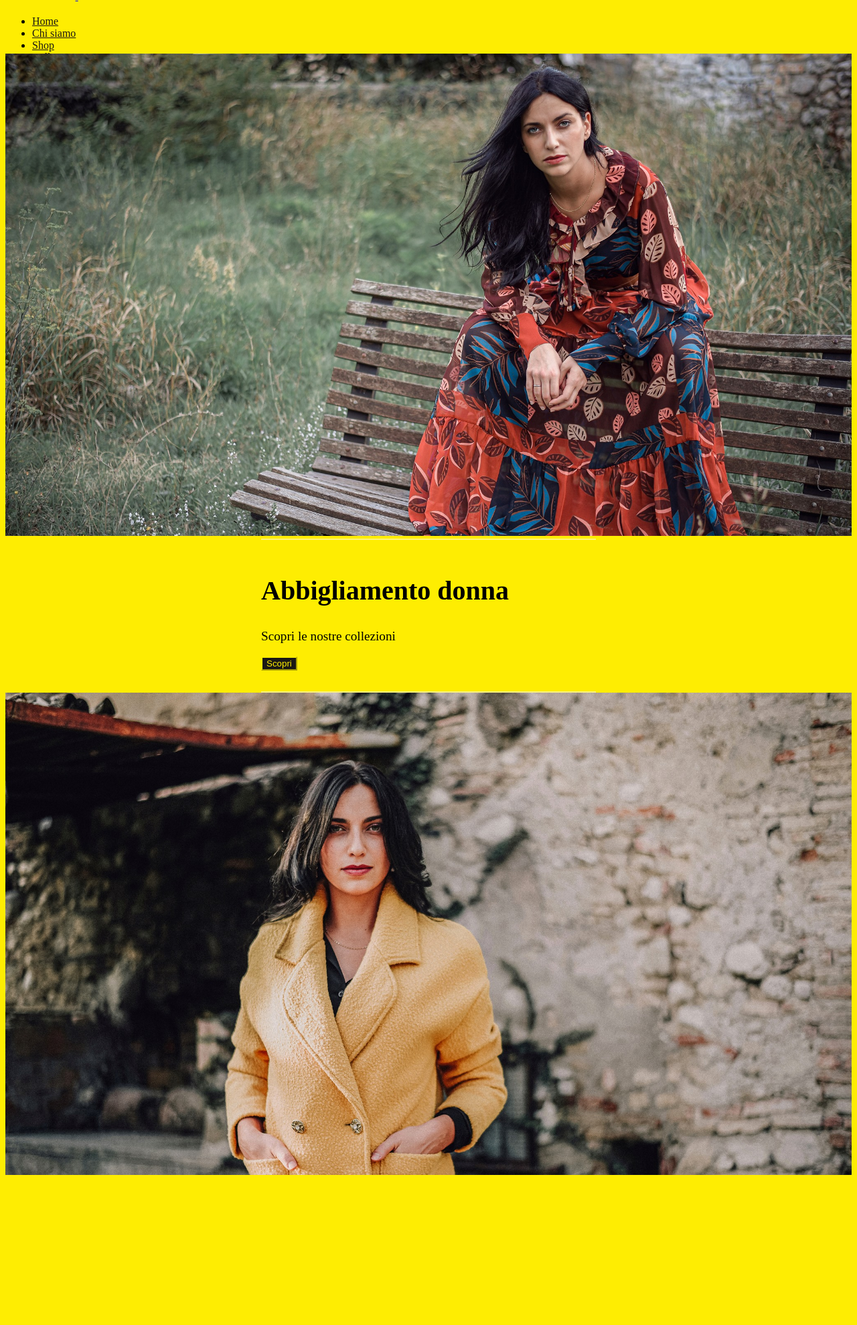
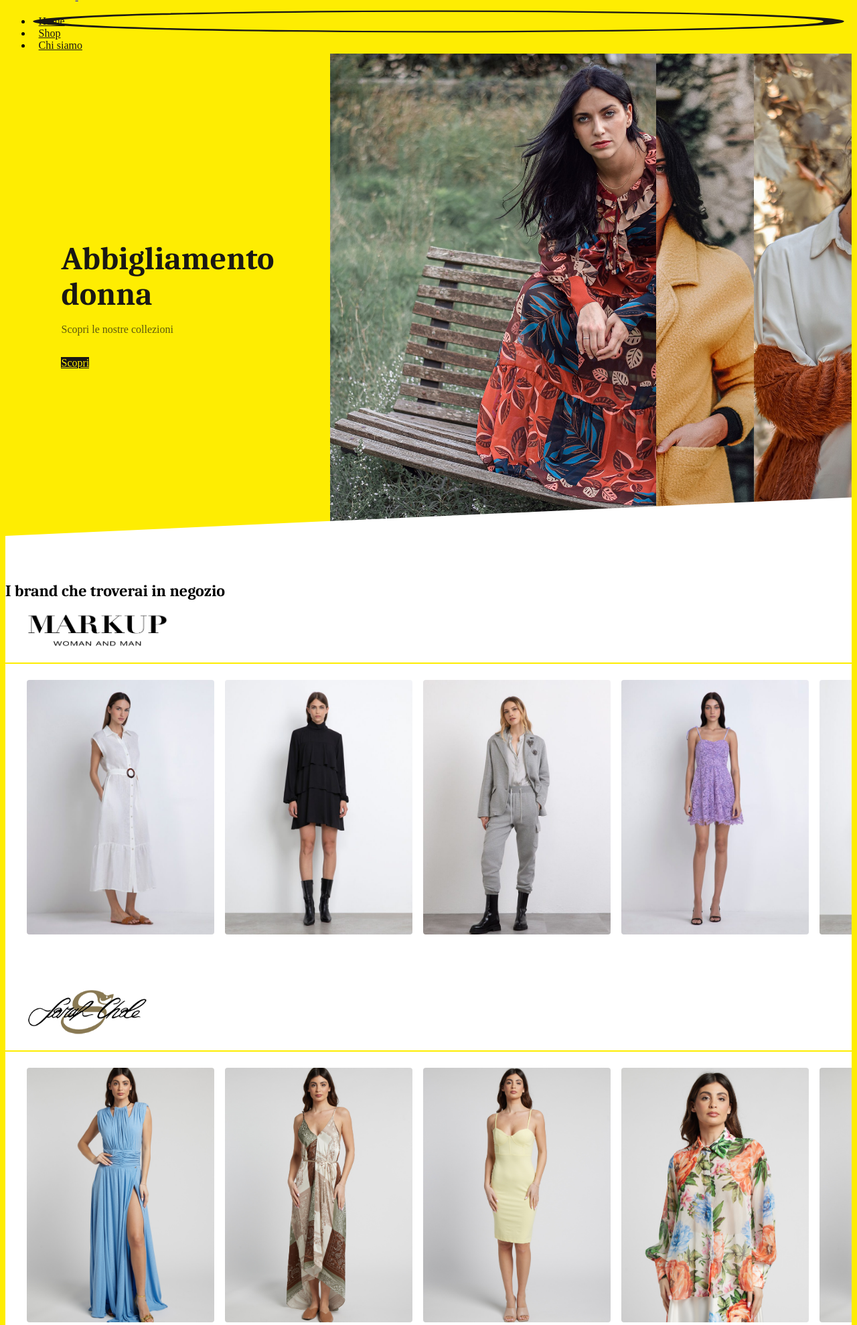
Before and after one commit to scaccettif-99/Oppela_, a Laravel app: page / in a window 1280 px wide. Shown: the part 88-2066 px from the top of the page at 67% size. Run offline with Laravel 12, Linux system fonts and the light colour scheme; style sheets or scripts are compiled from the project's sources.

Commit message:
aggiornata hero section con carosello a mo di slide accordion laterali, inserite linee diagonali, migliorati hover navbar

```diff
--- a/resources/css/app.css
+++ b/resources/css/app.css
@@ -1,6 +1,7 @@
 @import 'bootstrap';
 @import 'bootstrap-icons/font/bootstrap-icons.css';
 @import 'style.css';
+@import url('https://fonts.googleapis.com/css2?family=Caladea:ital,wght@0,400;0,700;1,400;1,700&family=Montserrat:ital,wght@0,100..900;1,100..900&display=swap');
 
 
 /* TIMBRO VENDUTO */
--- a/resources/css/style.css
+++ b/resources/css/style.css
@@ -1,51 +1,27 @@
 :root {
-    --b: #1a1814;  /* quasi nero con tono caldo */
-    --w: #feed02;  /* giallo oppela */
-    --y: #fdfaf5;   /*bianco avorio */
-    --z: #feed02;  /* giallo Oppela */
-    --g: #9a9a9a;  /* grigio sfondo */
-    --t: rgba(0, 0, 0, 0.45); /* nero trasparente (caption-box) */
-    --nude: #e8e0d5;  /* beige neutro, molto usato nel fashion */
+    --b: #1a1814;
+    --w: #feed02;
+    --y: #fdfaf5;
+    --z: #feed02;
+    --g: #9a9a9a;
+    --t: rgba(0, 0, 0, 0.45);
+    --nude: #e8e0d5;
 }
 
-body{
+:root {
+    --font-titoli: "Caladea", serif;
+    --font-body: "Montserrat", sans-serif;
+}
+
+h1, h2, h3, h4 {
+    font-family: var(--font-titoli);
+}
+
+body {
     background-color: #feed02;
 }
+
 /* NAVBAR */
-.nav-link{
-    color: var(--b)!important;
-    background-color: transparent;
-    height: 100%;
-    transition: all 0.8s ease;
-}
-.navbar-nav {
-    height: 100%;
-    align-items: center;
-    background-color: transparent;
-}
-.navbar .nav-link {
-    height: 100%;
-    display: flex;
-    align-items: center;
-    margin-right: 10px;
-}
-.nav-item {
-    height: 100%;
-}
-
-.nav-link:hover {
-    background-color: var(--b);
-    color: white !important;
-    border-radius: 20px;
-}
-
-
-.logo{
-    height: 80px;
-    transition: 0.8s ease;
-    border-radius: 12px;
-}
-
 .navbar {
     height: 80px;
     transition: 0.8s;
@@ -53,6 +29,58 @@ body{
     background-color: #feed02;
 }
 
+.navbar-nav {
+    height: 100%;
+    align-items: center;
+    background-color: transparent;
+}
+
+.nav-item {
+    height: 100%;
+}
+
+.navbar .nav-link {
+    position: relative;
+    height: 100%;
+    display: flex;
+    align-items: center;
+    margin-right: 10px;
+    padding: 0 0.6rem;
+    background: transparent;
+    color: var(--b) !important;
+    transition: color 0.3s ease;
+}
+
+.nav-link-text {
+    position: relative;
+    z-index: 1;
+}
+
+.nav-circle {
+    position: absolute;
+    top: 50%;
+    left: 50%;
+    transform: translate(-50%, -50%);
+    width: calc(100% + 16px);
+    height: 36px;
+    pointer-events: none;
+    overflow: visible;
+}
+
+.nav-circle ellipse {
+    fill: none;
+    stroke: #1a1814;
+    stroke-width: 2.5;
+    stroke-linecap: round;
+    stroke-dasharray: 999;
+    stroke-dashoffset: 999;
+    transition: stroke-dashoffset 0.5s cubic-bezier(0.4, 0, 0.2, 1);
+}
+
+.nav-link:hover .nav-circle ellipse,
+.nav-link.active .nav-circle ellipse {
+    stroke-dashoffset: 0;
+}
 
 .navSmall {
     height: 50px;
@@ -99,88 +151,148 @@ body{
         padding: 1rem 0;
     }
 }
-.toggler-icon {
-    width: 60px;       /* dimensione del logo */
-    height: auto;
-    transition: transform 0.3s ease;
+
+/* HERO ACCORDION */
+.hero-accordion {
+    display: flex;
+    height: 90vh;
+    overflow: hidden;
+    clip-path: polygon(0 0, 100% 0, 100% 92%, 0 100%);
+    margin-bottom: -5rem;
+    position: relative;
+    z-index: 2;
 }
 
-.toggler-icon.animate-toggle {
-    transform: rotate(15deg) scale(1.2);
+.hero-panel {
+    display: flex;
+    flex-shrink: 0;
+    overflow: hidden;
+    cursor: pointer;
+    transition: flex 0.7s cubic-bezier(0.4, 0, 0.2, 1);
+    flex: 0.15;
 }
 
-.navbar-toggler {
-    border: none;
-    background: transparent;
-    padding: 0.25rem 0.5rem;  /* mantiene il click target comodo */
+.hero-panel.active {
+    flex: 1;
+    cursor: default;
 }
 
-.navbar-toggler:focus {
-    outline: none;
-    box-shadow: none; /* serve per togliere l'ombra che alcuni browser aggiungono */
-}
-/* CAROSELLO */
-
-.carousel-img {
-    height: 90vh;
-    object-fit: cover;
-    width: 100%;
-    object-position: center 0%;
-}
-.carousel {
-    top: 0;
-    left: 0;
-    width: 100%;
-    z-index: 0;
+.hero-panel-color {
+    background-color: #feed02;
+    display: flex;
+    align-items: center;
+    justify-content: center;
+    flex-shrink: 0;
     overflow: hidden;
-    margin-top: 80px;
+    transition: width 0.7s cubic-bezier(0.4, 0, 0.2, 1);
+    width: 0;
 }
 
-
-.carousel-caption h2 {
-    font-size: 2.5rem;
-    font-weight: bold;
+.hero-panel.active .hero-panel-color {
+    width: 40%;
+    padding: 3rem;
 }
 
-.carousel-caption p {
-    font-size: 1.2rem;
+.hero-panel-content {
+    opacity: 0;
+    transform: translateX(-20px);
+    transition: opacity 0.4s ease 0.3s, transform 0.4s ease 0.3s;
+    white-space: nowrap;
+    pointer-events: none;
+    min-width: 260px;
 }
 
-/* .caption-box {
-background: rgba(253, 250, 245, 0.12);
-backdrop-filter: blur(8px);
-border: 1px solid rgba(253, 250, 245, 0.2);
-border-radius: 10px;
-max-width: 500px;
-margin: 0 auto;
-opacity: 0;
-transform: translateY(30px);
-transition: opacity 0.6s ease, transform 0.6s ease;
+.hero-panel.active .hero-panel-content {
+    opacity: 1;
+    transform: translateX(0);
+    pointer-events: auto;
 }
 
-.caption-box.animate {
-opacity: 1;
-transform: translateY(0);
-} */
-.caption-box {
-    background: transparent;
-    border: none;
-    border-top: 2px solid rgba(253, 250, 245, 0.5);
-    border-bottom: 2px solid rgba(253, 250, 245, 0.5);
-    border-radius: 0;
-    padding: 1.2rem 0;
-    max-width: 500px;
-    margin: 0 auto;
-    opacity: 0;
-    transform: translateY(30px);
-    transition: opacity 0.6s ease, transform 0.6s ease;
-    transition-delay: 0.2s;
-}
-.caption-box.animate {
-    opacity: 1;
-    transform: translateY(0);
+.hero-panel-content h1 {
+    font-size: 3rem;
+    font-weight: 700;
+    color: #1a1814;
+    line-height: 1.1;
+    margin-bottom: 1rem;
+    white-space: normal;
 }
 
+.hero-panel-content p {
+    font-size: 1rem;
+    color: #1a1814;
+    opacity: 0.7;
+    margin-bottom: 2rem;
+    white-space: normal;
+}
+
+.hero-panel-img {
+    flex: 1;
+    position: relative;
+    overflow: hidden;
+    min-width: 60px;
+}
+
+.hero-panel-img img {
+    width: 100%;
+    height: 100%;
+    object-fit: cover;
+    object-position: center;
+    transition: transform 0.7s ease;
+}
+
+.hero-panel:not(.active):hover .hero-panel-img img {
+    transform: scale(1.05);
+}
+
+@media (max-width: 768px) {
+    .hero-accordion {
+        flex-direction: column;
+        height: auto;
+        clip-path: polygon(0 0, 100% 0, 100% 96%, 0 100%);
+        margin-bottom: -3rem;
+    }
+
+    .hero-panel {
+        flex-direction: column;
+        flex: none;
+        height: 80px;
+        transition: height 0.7s cubic-bezier(0.4, 0, 0.2, 1);
+    }
+
+    .hero-panel.active {
+        height: 80vw;
+        flex: none;
+    }
+
+    .hero-panel-color {
+        width: 100% !important;
+        height: 0;
+        padding: 0 !important;
+        transition: height 0.7s cubic-bezier(0.4, 0, 0.2, 1);
+    }
+
+    .hero-panel.active .hero-panel-color {
+        width: 100% !important;
+        height: 45%;
+        padding: 2rem !important;
+    }
+
+    .hero-panel-img {
+        width: 100%;
+        min-width: unset;
+        min-height: 80px;
+    }
+
+    .hero-panel-content h1 {
+        font-size: 1.8rem;
+    }
+
+    .hero-panel-content p {
+        display: none;
+    }
+}
+
+/* BTN */
 .btn {
     background-color: var(--b);
     border-color: var(--w);
@@ -196,8 +308,12 @@ transform: translateY(0);
 
 /* BRAND SECTIONS */
 .brands-section {
-    padding: 4rem 0;
+    padding: 8rem 0 4rem;
     background-color: #ffffff;
+    clip-path: polygon(0 0, 100% 0, 100% 92%, 0 100%);
+    margin-bottom: -5rem;
+    position: relative;
+    z-index: 1;
 }
 
 .brand-row {
@@ -522,16 +640,11 @@ transform: translateY(0);
     font-style: italic;
 }
 
-.orari-list li:has(.orari-ore:contains("Chiuso")) .orari-ore {
-    color: #555;
-}
-
 .info-btn {
     align-self: flex-start;
     margin: 0;
 }
 
-/* Mappa */
 .info-mappa {
     width: 50%;
 }
--- a/resources/views/components/footer.blade.php
+++ b/resources/views/components/footer.blade.php
@@ -22,6 +22,12 @@
             <a href="https://instagram.com/USERQUI" target="_blank" rel="noopener" aria-label="Seguici su Instagram">
                 <i class="bi bi-instagram"></i>
             </a>
+            <a href="https://facebook.com/USERQUI" target="_blank" rel="noopener" aria-label="Seguici su Facebook">
+                <i class="bi bi-facebook"></i>
+            </a>
+            <a href="https://facebook.com/USERQUI" target="_blank" rel="noopener" aria-label="Seguici su TikTok">
+                <i class="bi bi-tiktok"></i>
+            </a>
         </div>
 
     </div>
--- a/resources/views/components/nav.blade.php
+++ b/resources/views/components/nav.blade.php
@@ -10,31 +10,54 @@
         <div class="collapse navbar-collapse justify-content-end" id="navbarNav">
             <ul class="navbar-nav mx-4">
                 <li class="nav-item">
-                        <a class="nav-link active" aria-current="page" href="{{ route('welcome') }}">Home</a>
+                    <a class="nav-link {{ request()->is('/') ? 'active' : '' }}" href="{{ url('/') }}">
+                        <span class="nav-link-text">Home</span>
+                        <svg class="nav-circle" viewBox="0 0 100 40" preserveAspectRatio="none">
+                            <ellipse cx="50" cy="20" rx="48" ry="17"/>
+                        </svg>
+                    </a>
                 </li>
                 <li class="nav-item">
-                        <a class="nav-link" href="#">Chi siamo</a>
+                    <a class="nav-link {{ request()->is('annunci*') ? 'active' : '' }}" href="{{ route('annunci.index') }}">
+                        <span class="nav-link-text">Shop</span>
+                        <svg class="nav-circle" viewBox="0 0 100 40" preserveAspectRatio="none">
+                            <ellipse cx="50" cy="20" rx="48" ry="17"/>
+                        </svg>
+                    </a>
                 </li>
                 <li class="nav-item">
-                        <a class="nav-link" href="{{ route('annunci.index') }}">Shop</a>
+                    <a class="nav-link {{ request()->is('chi-siamo') ? 'active' : '' }}" href="#">
+                        <span class="nav-link-text">Chi siamo</span>
+                        <svg class="nav-circle" viewBox="0 0 100 40" preserveAspectRatio="none">
+                            <ellipse cx="50" cy="20" rx="48" ry="17"/>
+                        </svg>
+                    </a>
                 </li>
                 <li class="nav-item">
-                        <a class="nav-link" href="#">Gallery</a>
-                    </li>
-                    <li class="nav-item">
-                        <a class="nav-link" href="{{ route('contact') }}">Contatti</a>
+                    <a class="nav-link {{ request()->is('contatti') ? 'active' : '' }}" href="{{ route('contact') }}">
+                        <span class="nav-link-text">Contatti</span>
+                        <svg class="nav-circle" viewBox="0 0 100 40" preserveAspectRatio="none">
+                            <ellipse cx="50" cy="20" rx="48" ry="17"/>
+                        </svg>
+                    </a>
                 </li>
                 @auth
                 @if(in_array(auth()->user()->role, ['admin', 'owner']))
                 <li class="nav-item">
-                            <a class="nav-link" href="{{ route('annunci.create') }}">
-                            <i class="bi bi-plus-circle me-1"></i> Crea annuncio
+                    <a class="nav-link {{ request()->is('annunci/create') ? 'active' : '' }}" href="{{ route('annunci.create') }}">
+                        <span class="nav-link-text">Crea annuncio</span>
+                        <svg class="nav-circle" viewBox="0 0 100 40" preserveAspectRatio="none">
+                            <ellipse cx="50" cy="20" rx="48" ry="17"/>
+                        </svg>
                     </a>
                 </li>
                 @endif
                 <li class="nav-item">
-                        <a class="nav-link" href="{{ route('profile.edit') }}">
-                            <i class="bi bi-person-circle me-1"></i> Profilo
+                    <a class="nav-link {{ request()->is('profile') ? 'active' : '' }}" href="{{ route('profile.edit') }}">
+                        <span class="nav-link-text">Profilo</span>
+                        <svg class="nav-circle" viewBox="0 0 100 40" preserveAspectRatio="none">
+                            <ellipse cx="50" cy="20" rx="48" ry="17"/>
+                        </svg>
                     </a>
                 </li>
                 @endauth
--- a/resources/views/welcome.blade.php
+++ b/resources/views/welcome.blade.php
@@ -1,54 +1,49 @@
 <x-layout>
-    {{-- <div class="container-fluid text-center bg-body-tertiary">
-        <div class="row vh-100 justify-content-center align-items-center">
-            <div class="col-12">
-                <h1 class="display-4">Oppela!</h1>
+    <!-- Hero Accordion -->
+    <div class="hero-accordion" style="margin-top: 80px;">
+
+        <!-- Slide 1 -->
+        <div class="hero-panel active" data-index="0">
+            <div class="hero-panel-color">
+                <div class="hero-panel-content">
+                    <h1>Abbigliamento<br>donna</h1>
+                    <p>Scopri le nostre collezioni</p>
+                    <a href="{{ route('annunci.index') }}" class="btn">Scopri</a>
                 </div>
             </div>
-    </div> --}}
-    <!-- Carousel -->
-<div id="heroCarousel" class="carousel slide" data-bs-ride="carousel">
-    <div class="carousel-inner">
-
-        <div class="carousel-item active">
-            <img src="img/modella.jpg" class="d-block w-100 carousel-img" alt="Slide 1">
-            <div class="carousel-caption d-block">
-                <div class="caption-box">
-                    <h2>Abbigliamento donna</h2>
-                    <p>Scopri le nostre collezioni</p>
-                    <button class="btn">Scopri</button>
-                </div>
-            </div>
-        </div>
-        <div class="carousel-item">
-            <img src="img/modella1.jpg" class="d-block w-100 carousel-img" alt="Slide 2">
-            <div class="carousel-caption d-block">
-                <div class="caption-box">
-                    <h2>Primavera Estate</h2>
-                    <p>Scopri i capi del momento</p>
-                    <button class="btn">Scopri</button>
-                </div>
-            </div>
-        </div>
-        <div class="carousel-item">
-            <img src="img/modella2.jpg" class="d-block w-100 carousel-img" alt="Slide 3">
-            <div class="carousel-caption d-block">
-                <div class="caption-box">
-                    <h2>Autunno Inverno</h2>
-                    <p>I capi per la stagione fredda</p>
-                    <button class="btn">Scopri</button>
-                </div>
-            </div>
+            <div class="hero-panel-img">
+                <img src="img/modella.jpg" alt="Abbigliamento donna">
             </div>
         </div>
 
-    <!-- Controlli -->
-    <button class="carousel-control-prev" type="button" data-bs-target="#heroCarousel" data-bs-slide="prev">
-        <span class="carousel-control-prev-icon"></span>
-    </button>
-    <button class="carousel-control-next" type="button" data-bs-target="#heroCarousel" data-bs-slide="next">
-        <span class="carousel-control-next-icon"></span>
-    </button>
+        <!-- Slide 2 -->
+        <div class="hero-panel" data-index="1">
+            <div class="hero-panel-color">
+                <div class="hero-panel-content">
+                    <h1>Primavera<br>Estate</h1>
+                    <p>Scopri i capi del momento</p>
+                    <a href="{{ route('annunci.index') }}" class="btn">Scopri</a>
+                </div>
+            </div>
+            <div class="hero-panel-img">
+                <img src="img/modella1.jpg" alt="Primavera Estate">
+            </div>
+        </div>
+
+        <!-- Slide 3 -->
+        <div class="hero-panel" data-index="2">
+            <div class="hero-panel-color">
+                <div class="hero-panel-content">
+                    <h1>Autunno<br>Inverno</h1>
+                    <p>I capi per la stagione fredda</p>
+                    <a href="{{ route('annunci.index') }}" class="btn">Scopri</a>
+                </div>
+            </div>
+            <div class="hero-panel-img">
+                <img src="img/modella2.jpg" alt="Autunno Inverno">
+            </div>
+        </div>
+
     </div>
 
     <!-- Sezioni Brand -->
@@ -60,7 +55,6 @@
         <!-- Brand 1 -->
         <div class="brand-row">
             <div class="brand-header">
-            {{-- <h2 class="brand-title">MARK UP</h2> --}}
                 <img src="img/markup.png" class="brand-logo" alt="Marca 1">
             </div>
             <div class="brand-scroll-wrapper">
@@ -92,8 +86,7 @@
         <!-- Brand 2 -->
         <div class="brand-row">
             <div class="brand-header">
-            {{-- <h2 class="brand-title">Nome Marca 2</h2> --}}
-            <img src="img/sarachole.png" class="brand-logo1" alt="Marca 1">
+                <img src="img/sarachole.png" class="brand-logo1" alt="Marca 2">
             </div>
             <div class="brand-scroll-wrapper">
                 <div class="brand-scroll">
@@ -124,8 +117,7 @@
         <!-- Brand 3 -->
         <div class="brand-row">
             <div class="brand-header">
-            {{-- <h2 class="brand-title">Nome Marca 3</h2> --}}
-            <img src="img/Lescopains.jpg" class="brand-logo1" alt="Marca 1">
+                <img src="img/Lescopains.jpg" class="brand-logo1" alt="Marca 3">
             </div>
             <div class="brand-scroll-wrapper">
                 <div class="brand-scroll">
@@ -154,11 +146,14 @@
         </div>
 
     </section>
-{{-- WHATSAPP BANNER PARALLASSE --}}
+
+    <!-- Banner WhatsApp -->
     <section class="whatsapp-banner">
         <div class="content">
             <h3>Contattaci direttamente su whatsapp per chiedere maggiori informazioni o per fare il tuo ordine.</h3>
-        <a href="https://wa.me/+393381520444" target="_blank" class="btn"><i class="bi bi-whatsapp me-2"></i>WhatsApp</a>
+            <a href="https://wa.me/+393381520444" target="_blank" class="btn">
+                <i class="bi bi-whatsapp me-2"></i>WhatsApp
+            </a>
         </div>
     </section>
 
@@ -236,7 +231,6 @@
 
             </div>
 
-        <!-- Indicatori -->
             <div class="carousel-indicators reviews-indicators">
                 <button type="button" data-bs-target="#reviewsCarousel" data-bs-slide-to="0" class="active"></button>
                 <button type="button" data-bs-target="#reviewsCarousel" data-bs-slide-to="1"></button>
@@ -244,14 +238,11 @@
                 <button type="button" data-bs-target="#reviewsCarousel" data-bs-slide-to="3"></button>
                 <button type="button" data-bs-target="#reviewsCarousel" data-bs-slide-to="4"></button>
             </div>
-
         </div>
     </section>
 
     <!-- Banner Orari + Mappa -->
     <section class="info-section">
-
-    <!-- Orari -->
         <div class="info-orari">
             <h2 class="info-title">Orari di Apertura</h2>
             <ul class="orari-list">
@@ -277,7 +268,6 @@
             </a>
         </div>
 
-    <!-- Mappa -->
         <div class="info-mappa">
             <iframe
                 src="https://www.google.com/maps/embed?pb=!1m18!1m12!1m3!1d2934.1!2d12.6469!3d42.5630!2m3!1f0!2f0!3f0!3m2!1i1024!2i768!4f13.1!3m3!1m2!1s0x0%3A0x0!2sViale+Papa+Zaccaria+1%2C+05100+Terni+TR!5e0!3m2!1sit!2sit!4v1"
@@ -291,4 +281,5 @@
             </iframe>
         </div>
     </section>
+
 </x-layout>
```
Also changed, not shown: other parts of resources/css/style.css (+97 -54 lines), resources/js/script.js (+44 -22 lines). Lines whose indentation alone changed are shown as unchanged.
